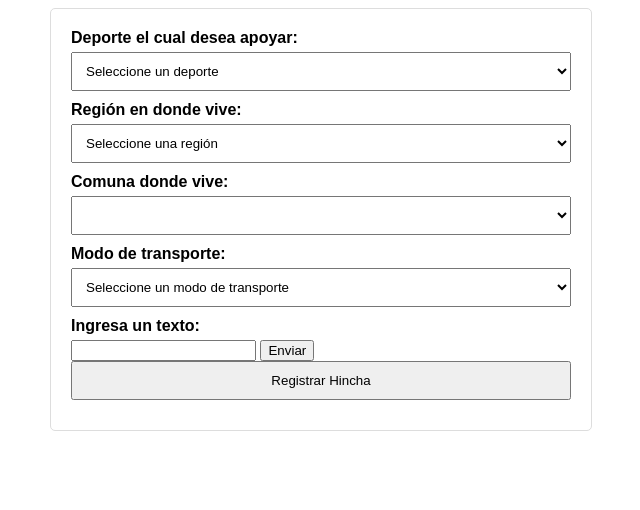
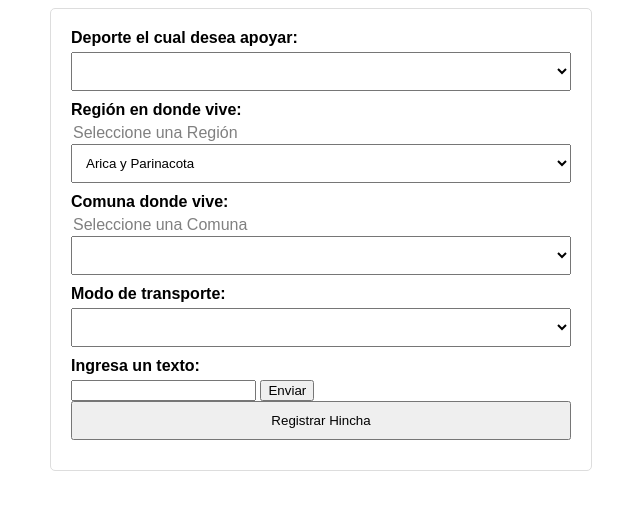
Before and after one commit to Jimol1711/web-app-development, a plain HTML site: page TAREAS/T1/agregar-hincha/agregar-hincha.html in a window 1280 px wide. Shown: the whole page, without its empty margins (319-959 px from the left). Drawn offline with Linux system fonts and the light colour scheme.

Commit message:
Más cambios

```diff
--- a/TAREAS/T1/agregar-hincha/agregar-hincha.html
+++ b/TAREAS/T1/agregar-hincha/agregar-hincha.html
@@ -5,7 +5,6 @@
     <meta name="viewport" content="width=device-width, initial-scale=1.0">
     <title>Registrar Hincha</title>
     <link rel="stylesheet" type="text/css" href="./agregar-hincha.css">
-    <script src="./agregar-hincha.js"></script>
 </head>
 <body>
     <form>
@@ -14,10 +13,12 @@
         </select>
 
         <label for="region">Región en donde vive:</label>
-        <select id="region" name="region" onchange="updateComunas();" required>
+            <option value="" disabled selected>Seleccione una Región</option>
+        <select id="region" name="region">
         </select>
 
         <label for="comuna">Comuna donde vive:</label>
+            <option value="" disabled selected>Seleccione una Comuna</option>
         <select id="comuna" name="comuna" required>
             <!-- Comunas will be populated based on the selected region using JavaScript -->
         </select>
@@ -33,5 +34,6 @@
 
         <button type="submit">Registrar Hincha</button>
     </form>
+    <script src="./agregar-hincha.js"></script>
 </body>
 </html>
--- a/TAREAS/T1/agregar-hincha/agregar-hincha.js
+++ b/TAREAS/T1/agregar-hincha/agregar-hincha.js
@@ -1,140 +1,95 @@
-fetch('comunas-regiones.json')
-.then(response => response.json())
-.then(data => {
-    const regionSelect = document.getElementById("region");
-    const comunaSelect = document.getElementById("comuna");
-    const deporteSelect = document.getElementById("deporte");
-    const transporteSelect = document.getElementById("transporte");
+const regiones_y_comunas = {
+    regiones: [
+        {
+            nombre: "Arica y Parinacota",
+            comunas: ["Arica", "Camarones", "Putre", "General Lagos"]
+        },
+        {
+            nombre: "Tarapacá",
+            comunas: ["Iquique", "Alto Hospicio", "Pozo Almonte", "Camiña", "Colchane", "Huara", "Pica"]
+        },
+        {
+            nombre: "Antofagasta",
+            comunas: ["Antofagasta", "Mejillones", "Sierra Gorda", "Taltal", "Calama", "Ollagüe", "San Pedro de Atacama", "Tocopilla", "María Elena"]
+        },
+        {
+            nombre: "Atacama",
+            comunas: ["Copiapó", "Caldera", "Tierra Amarilla", "Chañaral", "Diego de Almagro", "Vallenar", "Alto del Carmen", "Freirina", "Huasco"]
+        },
+        {
+            nombre: "Coquimbo",
+            comunas: ["La Serena", "Coquimbo", "Andacollo", "La Higuera", "Paiguano", "Vicuña", "Illapel", "Canela", "Los Vilos", "Salamanca", "Ovalle", "Combarbalá", "Monte Patria", "Punitaqui", "Río Hurtado"]
+        },
+        {
+            nombre: "Valparaíso",
+            comunas: ["Valparaíso", "Casablanca", "Concón", "Juan Fernández", "Puchuncaví", "Quintero", "Viña del Mar", "Isla de Pascua", "Los Andes", "Calle Larga", "Rinconada", "San Esteban", "La Ligua", "Cabildo", "Papudo", "Petorca", "Zapallar", "Quillota", "Calera", "Hijuelas", "La Cruz", "Nogales", "San Antonio", "Algarrobo", "Cartagena", "El Quisco", "El Tabo", "Santo Domingo", "San Felipe", "Catemu", "Llaillay", "Panquehue", "Putaendo", "Santa María", "Quilpué", "Limache", "Olmué", "Villa Alemana"]
+        },
+        {
+            nombre: "Región del Libertador Gral. Bernardo O’Higgins",
+            comunas: ["Rancagua", "Codegua", "Coinco", "Coltauco", "Doñihue", "Graneros", "Las Cabras", "Machalí", "Malloa", "Mostazal", "Olivar", "Peumo", "Pichidegua", "Quinta de Tilcoco", "Rengo", "Requínoa", "San Vicente", "Pichilemu", "La Estrella", "Litueche", "Marchihue", "Navidad", "Paredones", "San Fernando", "Chépica", "Chimbarongo", "Lolol", "Nancagua", "Palmilla", "Peralillo", "Placilla", "Pumanque", "Santa Cruz"]
+        },
+        {
+            nombre: "Región del Maule",
+            comunas: ["Talca", "Constitución", "Curepto", "Empedrado", "Maule", "Pelarco", "Pencahue", "Río Claro", "San Clemente", "San Rafael", "Cauquenes", "Chanco", "Pelluhue", "Curicó", "Hualañé", "Licantén", "Molina", "Rauco", "Romeral", "Sagrada Familia", "Teno", "Vichuquén", "Linares", "Colbún", "Longaví", "Parral", "Retiro", "San Javier", "Villa Alegre", "Yerbas Buenas"]
+        },
+        {
+            nombre: "Región de Ñuble",
+            comunas: ["Cobquecura", "Coelemu", "Ninhue", "Portezuelo", "Quirihue", "Ránquil", "Treguaco", "Bulnes", "Chillán Viejo", "Chillán", "El Carmen", "Pemuco", "Pinto", "Quillón", "San Ignacio", "Yungay", "Coihueco", "Ñiquén", "San Carlos", "San Fabián", "San Nicolás"]
+        },
+        {
+            nombre: "Región del Biobío",
+            comunas: ["Concepción", "Coronel", "Chiguayante", "Florida", "Hualqui", "Lota", "Penco", "San Pedro de la Paz", "Santa Juana", "Talcahuano", "Tomé", "Hualpén", "Lebu", "Arauco", "Cañete", "Contulmo", "Curanilahue", "Los Álamos", "Tirúa", "Los Ángeles", "Antuco", "Cabrero", "Laja", "Mulchén", "Nacimiento", "Negrete", "Quilaco", "Quilleco", "San Rosendo", "Santa Bárbara", "Tucapel", "Yumbel", "Alto Biobío"]
+        },
+        {
+            nombre: "Región de la Araucanía",
+            comunas: ["Temuco", "Carahue", "Cunco", "Curarrehue", "Freire", "Galvarino", "Gorbea", "Lautaro", "Loncoche", "Melipeuco", "Nueva Imperial", "Padre las Casas", "Perquenco", "Pitrufquén", "Pucón", "Saavedra", "Teodoro Schmidt", "Toltén", "Vilcún", "Villarrica", "Cholchol", "Angol", "Collipulli", "Curacautín", "Ercilla", "Lonquimay", "Los Sauces", "Lumaco", "Purén", "Renaico", "Traiguén", "Victoria"]
+        },
+        {
+            nombre: "Región de Los Ríos",
+            comunas: ["Valdivia", "Corral", "Lanco", "Los Lagos", "Máfil", "Mariquina", "Paillaco", "Panguipulli", "La Unión", "Futrono", "Lago Ranco", "Río Bueno"]
+        },
+        {
+            nombre: "Región de Los Lagos",
+            comunas: ["Puerto Montt", "Calbuco", "Cochamó", "Fresia", "Frutillar", "Los Muermos", "Llanquihue", "Maullín", "Puerto Varas", "Castro", "Ancud", "Chonchi", "Curaco de Vélez", "Dalcahue", "Puqueldón", "Queilén", "Quellón", "Quemchi", "Quinchao", "Osorno", "Puerto Octay", "Purranque", "Puyehue", "Río Negro", "San Juan de la Costa", "San Pablo", "Chaitén", "Futaleufú", "Hualaihué", "Palena"]
+        },
+        {
+            nombre: "Región Aisén del Gral. Carlos Ibáñez del Campo",
+            comunas: ["Coihaique", "Lago Verde", "Aisén", "Cisnes", "Guaitecas", "Cochrane", "O’Higgins", "Tortel", "Chile Chico", "Río Ibáñez"]
+        },
+        {
+            nombre: "Región de Magallanes y de la Antártica Chilena",
+            comunas: ["Punta Arenas", "Laguna Blanca", "Río Verde", "San Gregorio", "Cabo de Hornos (Ex Navarino)", "Antártica", "Porvenir", "Primavera", "Timaukel", "Natales", "Torres del Paine"]
+        },
+        {
+            nombre: "Región Metropolitana de Santiago",
+            comunas: ["Cerrillos", "Cerro Navia", "Conchalí", "El Bosque", "Estación Central", "Huechuraba", "Independencia", "La Cisterna", "La Florida", "La Granja", "La Pintana", "La Reina", "Las Condes", "Lo Barnechea", "Lo Espejo", "Lo Prado", "Macul", "Maipú", "Ñuñoa", "Pedro Aguirre Cerda", "Peñalolén", "Providencia", "Pudahuel", "Quilicura", "Quinta Normal", "Recoleta", "Renca", "Santiago", "San Joaquín", "San Miguel", "San Ramón", "Vitacura", "Puente Alto", "Pirque", "San José de Maipo", "Colina", "Lampa", "Tiltil", "San Bernardo", "Buin", "Calera de Tango", "Paine", "Melipilla", "Alhué", "Curacaví", "María Pinto", "San Pedro", "Talagante", "El Monte", "Isla de Maipo", "Padre Hurtado", "Peñaflor"]
+         }
+    ]
+}
 
-    // Llena el menú desplegable de deportes
-    const defaultDeporteOption = document.createElement("option");
-    defaultDeporteOption.value = "";
-    defaultDeporteOption.textContent = "Seleccione un deporte";
-    deporteSelect.appendChild(defaultDeporteOption);
+const regionSelecter = document.getElementById("region");
+const comunaSelecter = document.getElementById("comuna");
 
-    // Llena el menú desplegable de deportes con opciones
-    const deportes = [
-        "Adiestramiento ecuestre",
-        "Atletismo",
-        "Bádminton",
-        "Balonmano",
-        "Básquetbol",
-        "Básquetbol 3x3",
-        "Béisbol",
-        "BMX Freestyle",
-        "BMX Racing",
-        "Bowling",
-        "Boxeo",
-        "Breaking",
-        "Canotaje de velocidad",
-        "Canotaje Slalom",
-        "Clavados",
-        "Ciclismo pista",
-        "Ciclismo ruta",
-        "Clavados",
-        "Escalada deportiva",
-        "Esgrima",
-        "Esquí acuático y Wakeboard",
-        "Evento completo ecuestre",
-        "Fútbol",
-        "Gimnasia artística Femenina",
-        "Gimnasia artística Masculina",
-        "Gimnasia rítmica",
-        "Gimnasia trampolín",
-        "Golf",
-        "Hockey césped",
-        "Judo",
-        "Karate",
-        "Levantamiento de pesas",
-        "Lucha",
-        "Maratón",
-        "Marcha",
-        "Mountain Bike",
-        "Natación",
-        "Natación artística",
-        "Natación en Aguas abiertas",
-        "Patinaje artístico",
-        "Patinaje velocidad",
-        "Pelota vasca",
-        "Pentatlón moderno",
-        "Polo acuático",
-        "Racquetball",
-        "Remo",
-        "Rugby 7",
-        "Salto ecuestre",
-        "Skateboarding",
-        "Sofbol",
-        "Squash",
-        "Surf",
-        "Taekwondo",
-        "Tenis",
-        "Tenis de mesa",
-        "Tiro",
-        "Tiro con arco",
-        "Triatlón",
-        "Vela",
-        "Vóleibol",
-        "Vóleibol playa"
-    ]
-
-    deportes.forEach(deporte => {
+// Agregar opciones al selector de regiones
+regiones_y_comunas.regiones.forEach(region => {
     const option = document.createElement("option");
-        option.value = deporte;
-        option.textContent = deporte;
-        deporteSelect.appendChild(option);
+    option.value = region.nombre;
+    option.text = region.nombre;
+    regionSelecter.add(option);
   });
 
-    // Llena el menú desplegable de métodos de transporte
-    const defaultTransporteOption = document.createElement("option");
-    defaultTransporteOption.value = "";
-    defaultTransporteOption.textContent = "Seleccione un modo de transporte";
-    transporteSelect.appendChild(defaultTransporteOption);
+// Función para actualizar el selector de comunas según la region seleccionada
+regionSelecter.addEventListener("change", () => {
+    const nombreregionSelected = regionSelecter.value;
 
-    // Llena el menú desplegable de deportes con opciones
-    const transportes = [
-        "Particular",
-        "Locomoción Colectiva",
-    ]
+    // Buscar al estudiante correspondiente
+    const regionSelected = regiones_y_comunas.regiones.find(region => region.nombre === nombreregionSelected);
 
-    transportes.forEach(transporte => {
+    // Actualizar el selector de cursos con los cursos del estudiante
+    comunaSelecter.innerHTML = "";
+    regionSelected.comunas.forEach(comuna => {
       const option = document.createElement("option");
-        option.value = transporte;
-        option.textContent = transporte;
-        transporteSelect.appendChild(option);
+      option.text = comuna;
+      comunaSelecter.add(option);
     });
-
-    // Llena el menú desplegable de regiones
-    const defaultRegionOption = document.createElement("option");
-    defaultRegionOption.value = "";
-    defaultRegionOption.textContent = "Seleccione una región";
-    regionSelect.appendChild(defaultRegionOption);
-
-    // Llena el menú desplegable de regiones
-    for (const regionInfo of data.regiones) {
-        const option = document.createElement("option");
-        option.value = regionInfo.region;
-        option.textContent = regionInfo.region;
-        regionSelect.appendChild(option);
-    }
-
-    // Función para actualizar las comunas basadas en la región seleccionada
-    function updateComunas() {
-        const selectedRegion = regionSelect.value;
-        const selectedRegionInfo = data.regiones.find(regionInfo => regionInfo.region === selectedRegion);
-        comunaSelect.innerHTML = ""; // Limpiar opciones anteriores
-        const defaultComunaOption = document.createElement("option");
-        defaultComunaOption.value = "";
-        defaultComunaOption.textContent = "Seleccione una comuna";
-        comunaSelect.appendChild(defaultComunaOption);
-        selectedRegionInfo.comunas.forEach(comuna => {
-            const option = document.createElement("option");
-            option.value = comuna;
-            option.textContent = comuna;
-            comunaSelect.appendChild(option);
   });
-    }
-
-    // Asignar la función de actualización al evento onchange
-    regionSelect.addEventListener("change", updateComunas);
-})
-.catch(error => console.error("Error al cargar el archivo JSON:", error));
--- a/TAREAS/T1/agregar-hincha/comunas-regiones.json
+++ b/TAREAS/T1/agregar-hincha/comunas-regiones.js
@@ -1,4 +1,5 @@
-{
+// esta estructura la saque de un archivo Json en el siguiente link: https://gist.github.com/juanbrujo/0fd2f4d126b3ce5a95a7dd1f28b3d8dd#file-comunas-regiones-json
+const regiones_y_comunas = {
     "regiones": [
         {
             "region": "Arica y Parinacota",
```
Also changed, not shown: TAREAS/T1/prueba.html (added, +58 -0 lines), TAREAS/T1/agregar-hincha/regiones_comunas.js (deleted). Lines whose indentation alone changed are shown as unchanged.
